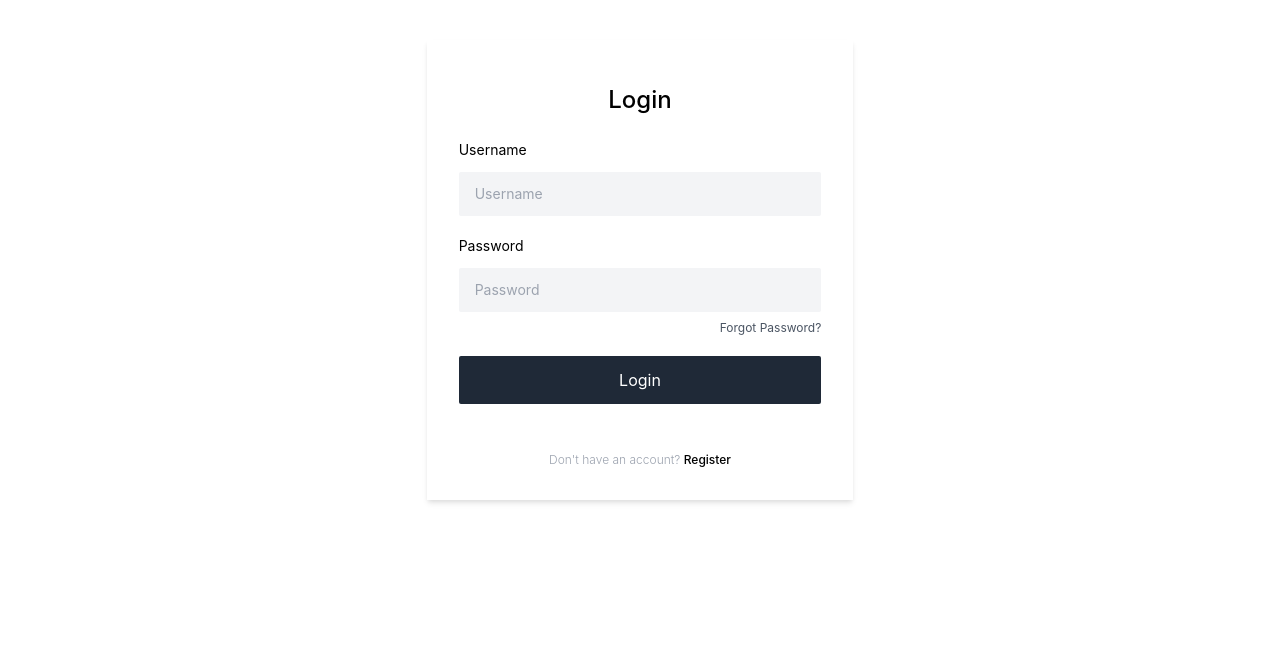
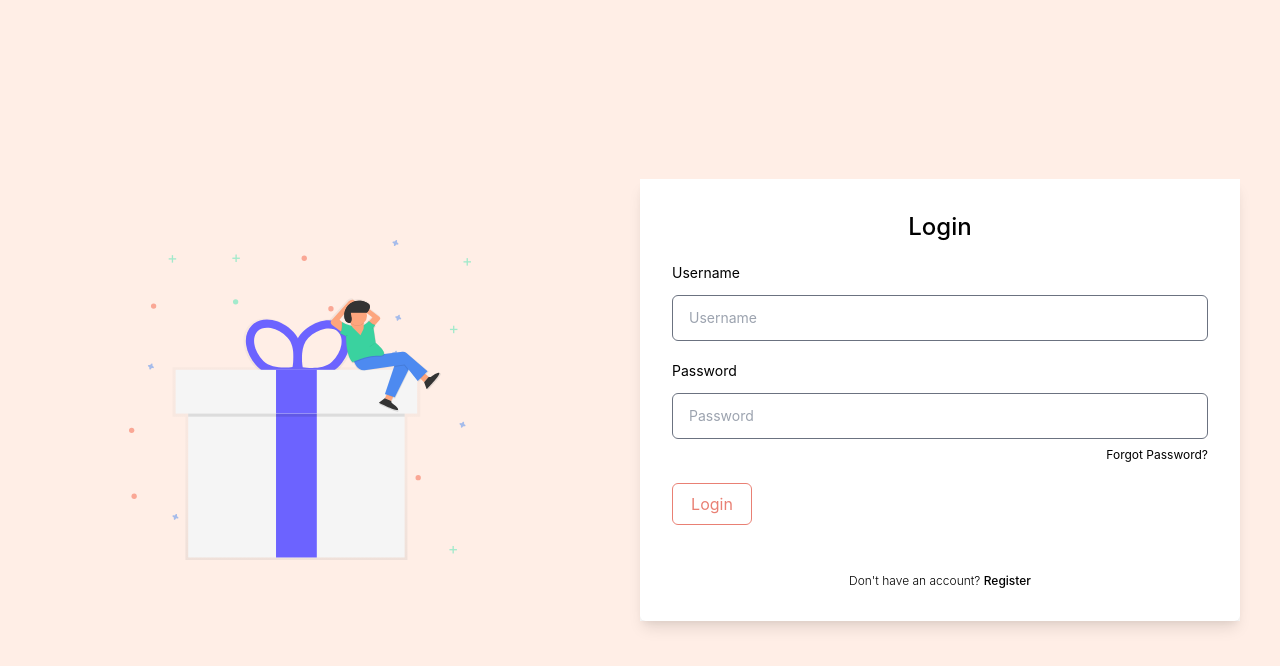
Before and after one commit to pranaybinju/kip-perk-front-end, a React (Create React App) app: page /login in a window 1280 px wide. Shown: the top 666 px of the page. Built offline with nearby package versions, Linux system fonts and the light colour scheme.

Commit message:
login,register,forgot pwd page style updates

```diff
--- a/src/App.tsx
+++ b/src/App.tsx
@@ -1,15 +1,13 @@
-import React from 'react';
-import {
-  BrowserRouter as Router,
-  Switch, Route
-} from 'react-router-dom';
+import React from "react";
+import { BrowserRouter as Router, Switch, Route } from "react-router-dom";
 
-import { Login } from './components';
-import { Register } from './components';
-import { Reset } from './components';
+import { Login } from "./components";
+import { Register } from "./components";
+import { Reset } from "./components";
 
 function App() {
   return (
+    <div className="text-primary bg-secondary h-full">
       <Router>
         <Switch>
           <Route path="/login">
@@ -23,6 +21,7 @@ function App() {
           </Route>
         </Switch>
       </Router>
+    </div>
   );
 }
 
--- a/src/components/Login.tsx
+++ b/src/components/Login.tsx
@@ -1,31 +1,60 @@
-import React from 'react';
-
-import { Link } from 'react-router-dom';
+import React from "react";
+import { Link } from "react-router-dom";
+import Gift from "../assets/undraw_gift1.svg";
 
 function Login() {
   return (
-    <div className="bg-white lg:w-4/12 md:6/12 w-10/12 m-auto my-10 shadow-md">
-      <div className="py-8 px-8 rounded-xl">
-        <h1 className="font-medium text-2xl mt-3 text-center">Login</h1>
+    <div className="text-black h-full flex justify-center items-center">
+      <img
+        alt="login-img"
+        className="h-80 w-40 flex-1 object-contain"
+        src={Gift}
+      />
+      <div className="m-10 flex-1 bg-white">
+        <div className="py-8 px-8 rounded-md shadow-lg">
+          <h1 className="font-medium text-2xl  text-center">Login</h1>
 
-        <form className="mt-6">
+          <form>
             <div className="my-5 text-sm">
-            <label htmlFor="username" className="block text-black">Username</label>
-            <input type="text" autoFocus id="username" className="rounded-sm px-4 py-3 mt-3 focus:outline-none bg-gray-100 w-full" placeholder="Username" />
+              <label htmlFor="username" className="block">
+                Username
+              </label>
+              <input
+                type="text"
+                autoFocus
+                id="username"
+                className="border border-gray-500 rounded-md px-4 py-3 mt-3 focus:outline-none w-full"
+                placeholder="Username"
+              />
             </div>
 
             <div className="my-5 text-sm">
-            <label htmlFor="password" className="block text-black">Password</label>
-            <input type="password" id="password" className="rounded-sm px-4 py-3 mt-3 focus:outline-none bg-gray-100 w-full" placeholder="Password" />
-            <div className="flex justify-end mt-2 text-xs text-gray-600">
+              <label htmlFor="password" className="block ">
+                Password
+              </label>
+              <input
+                type="password"
+                id="password"
+                className="border border-gray-500 rounded-md px-4 py-3 mt-3 focus:outline-none  w-full"
+                placeholder="Password"
+              />
+              <div className="flex justify-end mt-2 text-xs ">
                 <Link to="/reset">Forgot Password?</Link>
               </div>
             </div>
 
-          <button className="block text-center text-white bg-gray-800 p-3 duration-300 rounded-sm hover:bg-black w-full">Login</button>
+            <button className="border border-primary rounded-md self-center text-center p-2 duration-300 text-primary  hover:bg-primary hover:text-white w-20">
+              Login
+            </button>
           </form>
 
-        <p className="mt-12 text-xs text-center font-light text-gray-400">Don't have an account? <Link to="/register" className="text-black font-medium">Register</Link></p>
+          <p className="mt-12 text-xs text-center font-light">
+            Don't have an account?{" "}
+            <Link to="/register" className="text-black font-medium">
+              Register
+            </Link>
+          </p>
+        </div>
       </div>
     </div>
   );
--- a/src/components/Register.tsx
+++ b/src/components/Register.tsx
@@ -1,36 +1,67 @@
-import React from 'react';
+import React from "react";
 
-import { Link } from 'react-router-dom';
+import { Link } from "react-router-dom";
 
 function Register() {
   return (
-    <div className="bg-white lg:w-4/12 md:6/12 w-10/12 m-auto my-10 shadow-md">
-      <div className="py-8 px-8 rounded-xl">
-        <h1 className="font-medium text-2xl mt-3 text-center">Register</h1>
+    <div className="text-black h-full flex justify-center items-center  shadow-md">
+      <div className="bg-white w-96 p-8 rounded-xl">
+        <h1 className="font-medium text-2xl text-black mt-3 text-center">
+          Register
+        </h1>
 
-        <form className="mt-6">
+        <form>
           <div className="my-5 text-sm">
-            <label htmlFor="username" className="block text-black">Username</label>
-            <input type="text" autoFocus id="username" className="rounded-sm px-4 py-3 mt-3 focus:outline-none bg-gray-100 w-full" placeholder="Username" />
+            <label htmlFor="username" className="block">
+              Username
+            </label>
+            <input
+              type="text"
+              autoFocus
+              id="username"
+              className="rounded-sm px-4 py-3 mt-3 focus:outline-none border border-gray-500 w-full"
+              placeholder="Username"
+            />
           </div>
 
           <div className="my-5 text-sm">
-            <label htmlFor="password" className="block text-black">Password</label>
-            <input type="password" id="password" className="rounded-sm px-4 py-3 mt-3 focus:outline-none bg-gray-100 w-full" placeholder="Password" />
+            <label htmlFor="password" className="block">
+              Password
+            </label>
+            <input
+              type="password"
+              id="password"
+              className="rounded-sm px-4 py-3 mt-3 focus:outline-none border border-gray-500 w-full"
+              placeholder="Password"
+            />
           </div>
 
           <div className="my-5 text-sm">
-            <label htmlFor="password" className="block text-black">Confirm Password</label>
-            <input type="password" id="password" className="rounded-sm px-4 py-3 mt-3 focus:outline-none bg-gray-100 w-full" placeholder="Password" />
+            <label htmlFor="password" className="block">
+              Confirm Password
+            </label>
+            <input
+              type="password"
+              id="password"
+              className="rounded-sm px-4 py-3 mt-3 focus:outline-none border border-gray-500 w-full"
+              placeholder="Password"
+            />
             <div className="flex justify-end mt-2 text-xs text-gray-600">
               <Link to="/reset">Forgot Password?</Link>
             </div>
           </div>
 
-          <button className="block text-center text-white bg-gray-800 p-3 duration-300 rounded-sm hover:bg-black w-full">Register</button>
+          <button className="border text-primary border-primary rounded-md self-center text-center p-2 duration-300  hover:bg-primary hover:text-white w-20">
+            Register
+          </button>
         </form>
 
-        <p className="mt-12 text-xs text-center font-light text-gray-400">Already have an account? <Link to="/login" className="text-black font-medium">Login</Link></p>
+        <p className="mt-12 text-xs text-center font-light text-gray-400">
+          Already have an account?{" "}
+          <Link to="/login" className="text-black font-medium">
+            Login
+          </Link>
+        </p>
       </div>
     </div>
   );
--- a/src/components/Reset.tsx
+++ b/src/components/Reset.tsx
@@ -1,23 +1,38 @@
-import React from 'react';
+import React from "react";
 
-import { Link } from 'react-router-dom';
+import { Link } from "react-router-dom";
 
 function Reset() {
   return (
-    <div className="bg-white lg:w-4/12 md:6/12 w-10/12 m-auto my-10 shadow-md">
-      <div className="py-8 px-8 rounded-xl">
+    <div className="text-black h-full flex justify-center items-center  shadow-md">
+      <div className="bg-white w-96 p-8 rounded-xl">
         <h1 className="font-medium text-2xl mt-3 text-center">Reset</h1>
 
         <form className="mt-6">
           <div className="my-5 text-sm">
-            <label htmlFor="username" className="block text-black">Username</label>
-            <input type="text" autoFocus id="username" className="rounded-sm px-4 py-3 mt-3 focus:outline-none bg-gray-100 w-full" placeholder="Username" />
+            <label htmlFor="username" className="block">
+              Username
+            </label>
+            <input
+              type="text"
+              autoFocus
+              id="username"
+              className="rounded-sm px-4 py-3 mt-3 focus:outline-none border border-gray-500 w-full"
+              placeholder="Username"
+            />
           </div>
 
-          <button className="block text-center text-white bg-gray-800 p-3 duration-300 rounded-sm hover:bg-black w-full">Reset</button>
+          <button className="border text-primary border-primary rounded-md self-center text-center p-2 duration-300  hover:bg-primary hover:text-white w-20">
+            Reset
+          </button>
         </form>
 
-        <p className="mt-12 text-xs text-center font-light text-gray-400">Don't have an account? <Link to="/register" className="text-black font-medium">Register</Link></p>
+        <p className="mt-12 text-xs text-center font-light text-gray-400">
+          Don't have an account?{" "}
+          <Link to="/register" className="text-black font-medium">
+            Register
+          </Link>
+        </p>
       </div>
     </div>
   );
--- a/src/index.css
+++ b/src/index.css
@@ -2,16 +2,23 @@
 @tailwind components;
 @tailwind utilities;
 
+html {
+  height: 100%;
+}
 body {
   margin: 0;
-  font-family: -apple-system, BlinkMacSystemFont, 'Segoe UI', 'Roboto', 'Oxygen',
-    'Ubuntu', 'Cantarell', 'Fira Sans', 'Droid Sans', 'Helvetica Neue',
+  font-family: -apple-system, BlinkMacSystemFont, "Segoe UI", "Roboto", "Oxygen",
+    "Ubuntu", "Cantarell", "Fira Sans", "Droid Sans", "Helvetica Neue",
     sans-serif;
   -webkit-font-smoothing: antialiased;
   -moz-osx-font-smoothing: grayscale;
+  height: 100%;
+}
+#root {
+  height: 100%;
 }
 
 code {
-  font-family: source-code-pro, Menlo, Monaco, Consolas, 'Courier New',
+  font-family: source-code-pro, Menlo, Monaco, Consolas, "Courier New",
     monospace;
 }
--- a/tailwind.config.js
+++ b/tailwind.config.js
@@ -1,11 +1,16 @@
 module.exports = {
-  purge: ['./src/**/*.{js,jsx,ts,tsx}', './public/index.html'],
+  purge: ["./src/**/*.{js,jsx,ts,tsx}", "./public/index.html"],
   darkMode: false,
   theme: {
-    extend: {},
+    extend: {
+      colors: {
+        primary: "#e98074",
+        secondary: "#ffeee6",
+      },
+    },
   },
   variants: {
     extend: {},
   },
   plugins: [],
-}
+};
```
Also changed, not shown: src/assets/undraw_gift1.svg (added), src/assets/voucher.jpg (added). Lines whose indentation alone changed are shown as unchanged.
